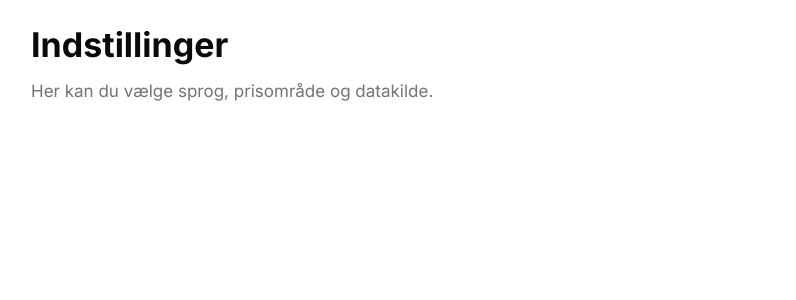
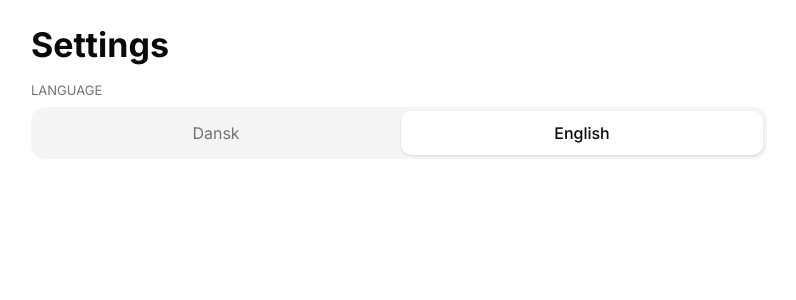
Before and after one commit to PoelseJonas/el-app, a Next.js app: page /settings in a window 1280 px wide. Shown: the top 300 px of the page, without its empty margins (241-1037 px from the left). Built offline with nearby package versions, Linux system fonts and the light colour scheme; no server answers.

Commit message:
feat(settings): move page texts to the dictionary and add a language picker

```diff
--- a/src/app/insights/page.tsx
+++ b/src/app/insights/page.tsx
@@ -1,14 +1,13 @@
+import { getTranslations } from "next-intl/server";
 import { PageHeader } from "@/components/layout/page-header";
 
 // Placeholder until insights are built in phase 3.
-// TODO: move texts to the dictionary when next-intl is set up.
-export default function InsightsPage() {
+export default async function InsightsPage() {
+  const t = await getTranslations("insights");
   return (
     <>
-      <PageHeader title="Indsigt" />
-      <p className="text-body text-muted-foreground">
-        Her kommer dine dyreste og mest beskidte timer.
-      </p>
+      <PageHeader title={t("title")} />
+      <p className="text-body text-muted-foreground">{t("placeholder")}</p>
     </>
   );
 }
--- a/src/app/page.tsx
+++ b/src/app/page.tsx
@@ -1,14 +1,13 @@
+import { getTranslations } from "next-intl/server";
 import { PageHeader } from "@/components/layout/page-header";
 
 // Placeholder until the "I dag" overview is built in phase 1.
-// TODO: move texts to the dictionary when next-intl is set up.
-export default function TodayPage() {
+export default async function TodayPage() {
+  const t = await getTranslations("today");
   return (
     <>
-      <PageHeader title="I dag" />
-      <p className="text-body text-muted-foreground">
-        Her kommer elpris og CO2-udledning time for time.
-      </p>
+      <PageHeader title={t("title")} />
+      <p className="text-body text-muted-foreground">{t("placeholder")}</p>
     </>
   );
 }
--- /dev/null
+++ b/src/app/settings/actions.ts
@@ -0,0 +1,25 @@
+"use server";
+// Server Actions for the settings page. Each saves one choice in a cookie; setting a cookie
+// in a Server Action makes Next.js re-render the page, so the new choice shows at once.
+
+import { cookies } from "next/headers";
+import { z } from "zod";
+import { localeCookieName, locales } from "@/i18n/config";
+
+// One year. The choice is a preference, not personal data, so a long lifetime is fine.
+const ONE_YEAR_IN_SECONDS = 60 * 60 * 24 * 365;
+
+// Form data comes from the browser and can be anything, so it is validated like any other input.
+const localeSchema = z.enum(locales);
+
+export async function setLocale(formData: FormData): Promise<void> {
+  const result = localeSchema.safeParse(formData.get("locale"));
+  if (!result.success) return;
+
+  (await cookies()).set(localeCookieName, result.data, {
+    maxAge: ONE_YEAR_IN_SECONDS,
+    sameSite: "lax",
+    // Only read on the server (src/i18n/request.ts), so scripts in the page need no access.
+    httpOnly: true,
+  });
+}
--- a/src/app/settings/page.tsx
+++ b/src/app/settings/page.tsx
@@ -1,14 +1,30 @@
+import { getLocale, getTranslations } from "next-intl/server";
 import { PageHeader } from "@/components/layout/page-header";
+import { SegmentedControl } from "@/components/ui/segmented-control";
+import { locales } from "@/i18n/config";
+import { setLocale } from "./actions";
 
-// Placeholder until settings (language, price area, data source, theme) are built.
-// TODO: move texts to the dictionary when next-intl is set up.
-export default function SettingsPage() {
+export default async function SettingsPage() {
+  const t = await getTranslations("settings");
+  const locale = await getLocale();
+
   return (
     <>
-      <PageHeader title="Indstillinger" />
-      <p className="text-body text-muted-foreground">
-        Her kan du vælge sprog, prisområde og datakilde.
-      </p>
+      <PageHeader title={t("title")} />
+      <div className="flex flex-col gap-6">
+        <SegmentedControl
+          action={setLocale}
+          name="locale"
+          legend={t("language.label")}
+          value={locale}
+          // Each language is named in its own language, so it can be found when the UI is
+          // in a language the user does not read.
+          options={locales.map((value) => ({
+            value,
+            label: t(`language.${value}`),
+          }))}
+        />
+      </div>
     </>
   );
 }
--- a/src/app/usage/page.tsx
+++ b/src/app/usage/page.tsx
@@ -1,14 +1,13 @@
+import { getTranslations } from "next-intl/server";
 import { PageHeader } from "@/components/layout/page-header";
 
 // Placeholder until consumption is built in phase 2.
-// TODO: move texts to the dictionary when next-intl is set up.
-export default function UsagePage() {
+export default async function UsagePage() {
+  const t = await getTranslations("usage");
   return (
     <>
-      <PageHeader title="Forbrug" />
-      <p className="text-body text-muted-foreground">
-        Her kommer dit forbrug pr. time for de sidste 7 dage.
-      </p>
+      <PageHeader title={t("title")} />
+      <p className="text-body text-muted-foreground">{t("placeholder")}</p>
     </>
   );
 }
--- /dev/null
+++ b/src/components/ui/segmented-control.tsx
@@ -0,0 +1,62 @@
+import { cn } from "cn";
+
+interface SegmentedControlOption {
+  value: string;
+  label: string;
+}
+
+interface SegmentedControlProps {
+  /** Server Action that receives the form; the chosen value is sent under `name`. */
+  action: (formData: FormData) => Promise<void>;
+  name: string;
+  /** Heading for the group, also read by screen readers. */
+  legend: string;
+  /** The currently chosen value, shown as selected. */
+  value: string;
+  options: readonly SegmentedControlOption[];
+}
+
+/**
+ * A row of mutually exclusive choices, like iOS' segmented control. Each option is a submit
+ * button in a plain <form>, so it works without JavaScript: the click posts the form to the
+ * Server Action, which saves the choice, and Next.js re-renders the page.
+ */
+export function SegmentedControl({
+  action,
+  name,
+  legend,
+  value,
+  options,
+}: SegmentedControlProps) {
+  return (
+    <form action={action}>
+      <fieldset>
+        <legend className="mb-2 text-footnote text-muted-foreground uppercase">
+          {legend}
+        </legend>
+        <div className="grid auto-cols-fr grid-flow-col gap-1 rounded-xl bg-muted p-1">
+          {options.map((option) => {
+            const selected = option.value === value;
+            return (
+              <button
+                key={option.value}
+                type="submit"
+                name={name}
+                value={option.value}
+                aria-pressed={selected}
+                className={cn(
+                  // min-h-11 (2.75rem) is the touch target size from docs/design.md (Fitts' law).
+                  "min-h-11 rounded-lg px-3 text-subheadline text-muted-foreground transition-colors outline-none focus-visible:ring-3 focus-visible:ring-ring/50",
+                  selected &&
+                    "bg-background font-medium text-foreground shadow-sm",
+                )}
+              >
+                {option.label}
+              </button>
+            );
+          })}
+        </div>
+      </fieldset>
+    </form>
+  );
+}
--- a/src/i18n/messages/da.json
+++ b/src/i18n/messages/da.json
@@ -5,5 +5,25 @@
     "usage": "Forbrug",
     "insights": "Indsigt",
     "settings": "Indstillinger"
+  },
+  "today": {
+    "title": "I dag",
+    "placeholder": "Her kommer elpris og CO2-udledning time for time."
+  },
+  "usage": {
+    "title": "Forbrug",
+    "placeholder": "Her kommer dit forbrug pr. time for de sidste 7 dage."
+  },
+  "insights": {
+    "title": "Indsigt",
+    "placeholder": "Her kommer dine dyreste og mest beskidte timer."
+  },
+  "settings": {
+    "title": "Indstillinger",
+    "language": {
+      "label": "Sprog",
+      "da": "Dansk",
+      "en": "English"
+    }
   }
 }
--- a/src/i18n/messages/en.json
+++ b/src/i18n/messages/en.json
@@ -5,5 +5,25 @@
     "usage": "Usage",
     "insights": "Insights",
     "settings": "Settings"
+  },
+  "today": {
+    "title": "Today",
+    "placeholder": "Electricity prices and CO2 emissions hour by hour are coming here."
+  },
+  "usage": {
+    "title": "Usage",
+    "placeholder": "Your hourly usage for the last 7 days is coming here."
+  },
+  "insights": {
+    "title": "Insights",
+    "placeholder": "Your most expensive and most polluting hours are coming here."
+  },
+  "settings": {
+    "title": "Settings",
+    "language": {
+      "label": "Language",
+      "da": "Dansk",
+      "en": "English"
+    }
   }
 }
```
Also changed, not shown: 2 other files (tests, documents, lock files or other folders).
